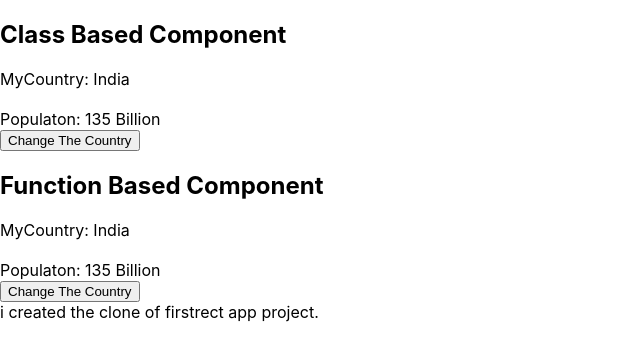
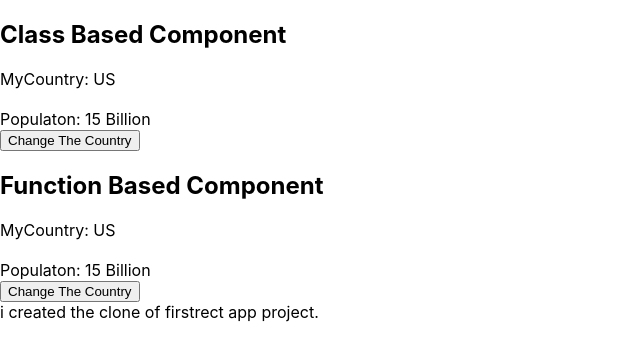
Before and after one commit to vatsalSabalpara18/firstreact, a React (Create React App) app: page / in a window 1280 px wide. Shown: the top 360 px of the page, without its empty margins (0-640 px from the left). Built offline with nearby package versions, Linux system fonts and the light colour scheme.

Commit message:
make the toggle change  the value of state

```diff
--- a/src/components/MyCountry.js
+++ b/src/components/MyCountry.js
@@ -2,18 +2,54 @@ import React, { Component } from 'react';
 
 
 // state - it is object that is used to store information components.
+// class MyCountry extends Component {
+//     constructor(props) {
+//         super(props)
+//         this.state = {
+//             name: 'India',
+//             population: '135 Billion'
+//         }
+//     }
+//     handleChange = () => {
+//         if(this.state.name === "India") {
+//             this.setState({
+//                 name: 'USA',
+//                 population: '15 Billion'
+//             })
+//         } else {
+//             this.setState({
+//                 name: 'India',
+//                 population: '135 Billion'
+//             })
+//         }
+//     }
+//     render() {
+//         return (
+//             <>
+//                 <h2>Class Based Component</h2>
+//                 <div>
+//                     MyCountry: {this.state.name}
+//                 </div>
+//                 <br />
+//                 <div>
+//                     Populaton: {this.state.population}
+//                 </div>
+//                 <button onClick={this.handleChange}>Change The Country</button>
+//             </>
+//         );
+//     }
+// }
+
 class MyCountry extends Component {
     constructor(props) {
         super(props)
         this.state = {
-            name: 'India',
-            population: '135 Billion'
+            toggle: false
         }
     }
     handleChange = () => {
         this.setState({
-            name: 'USA',
-            population: '15 Billion'
+            toggle: !this.state.toggle
         })
     }
     render() {
@@ -21,11 +57,11 @@ class MyCountry extends Component {
             <>
                 <h2>Class Based Component</h2>
                 <div>
-                    MyCountry: {this.state.name}
+                    MyCountry: {this.state.toggle ? "India" : "US"}
                 </div>
                 <br />
                 <div>
-                    Populaton: {this.state.population}
+                    Populaton: {this.state.toggle ? "135 Billion" : "15 Billion"}
                 </div>
                 <button onClick={this.handleChange}>Change The Country</button>
             </>
--- a/src/components/MyCountryFun.js
+++ b/src/components/MyCountryFun.js
@@ -1,18 +1,40 @@
 import React, { useState } from 'react'
 
+// function MyCountryFun() {
+//     const [countryName, setCountryName] = useState("India")
+//     const [countryPopulation, setCountryPopulation] = useState("135 Billion")
+//     const handleChange = () => {
+//         // debugger
+//         if(countryName === "India"){
+//             setCountryName("USA")
+//             setCountryPopulation("15 Billion")
+//         } else {
+//             setCountryName("India")
+//             setCountryPopulation("135 Billion")
+//         }
+//     }
+//     return (
+//         <>
+//             <h2>Function Based Component</h2>
+//             <div>MyCountry: {countryName}</div>
+//             <br />
+//             <div>Populaton: {countryPopulation}</div>
+//             <button onClick={handleChange}>Change The Country</button>
+//         </>
+//     )
+// }
+
 function MyCountryFun() {
-    const [countryName, setCountryName] = useState("India")
-    const [countryPopulation, setCountryPopulation] = useState("135 Billion")
+    const [toggle, setToggle] = useState(false)
     const handleChange = () => {
-        setCountryName("USA")
-        setCountryPopulation("15 Billion")
+        setToggle(!toggle)
     }
     return (
         <>
             <h2>Function Based Component</h2>
-            <div>MyCountry: {countryName}</div>
+            <div>MyCountry: {toggle ? "India" : "US"}</div>
             <br />
-            <div>Populaton: {countryPopulation}</div>
+            <div>Populaton: {toggle ? "135 Billion" : "15 Billion"}</div>
             <button onClick={handleChange}>Change The Country</button>
         </>
     )
```
